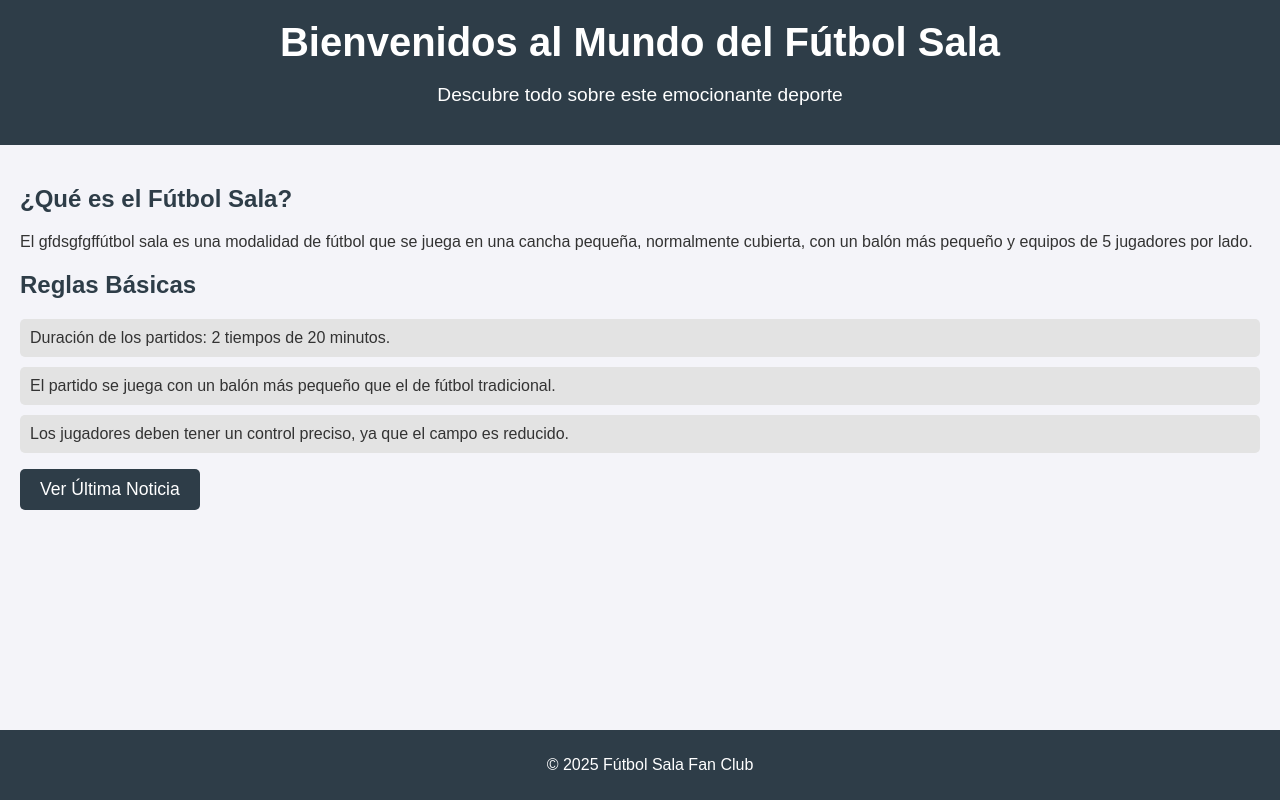
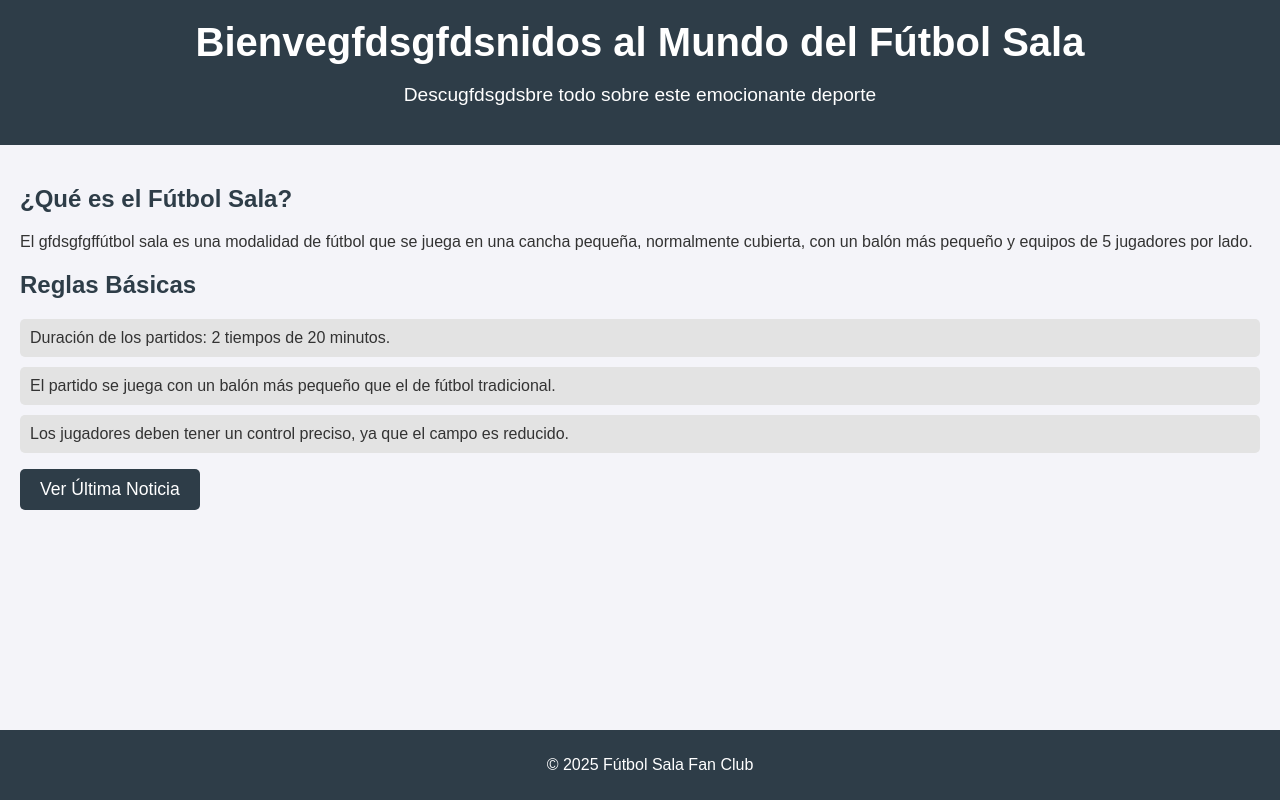
Before and after one commit to gitismaeldaw/nuevoprueba, a plain HTML site: page futbolsala.html in a window 1280 px wide. Drawn offline with Linux system fonts and the light colour scheme.

Commit message:
pruebaaaa

```diff
--- a/futbolsala.html
+++ b/futbolsala.html
@@ -8,8 +8,8 @@
 </head>
 <body>
     <header>
-        <h1>Bienvenidos al Mundo del Fútbol Sala</h1>
-        <p>Descubre todo sobre este emocionante deporte</p>
+        <h1>Bienvegfdsgfdsnidos al Mundo del Fútbol Sala</h1>
+        <p>Descugfdsgdsbre todo sobre este emocionante deporte</p>
     </header>
 
     <section id="contenido">
```
